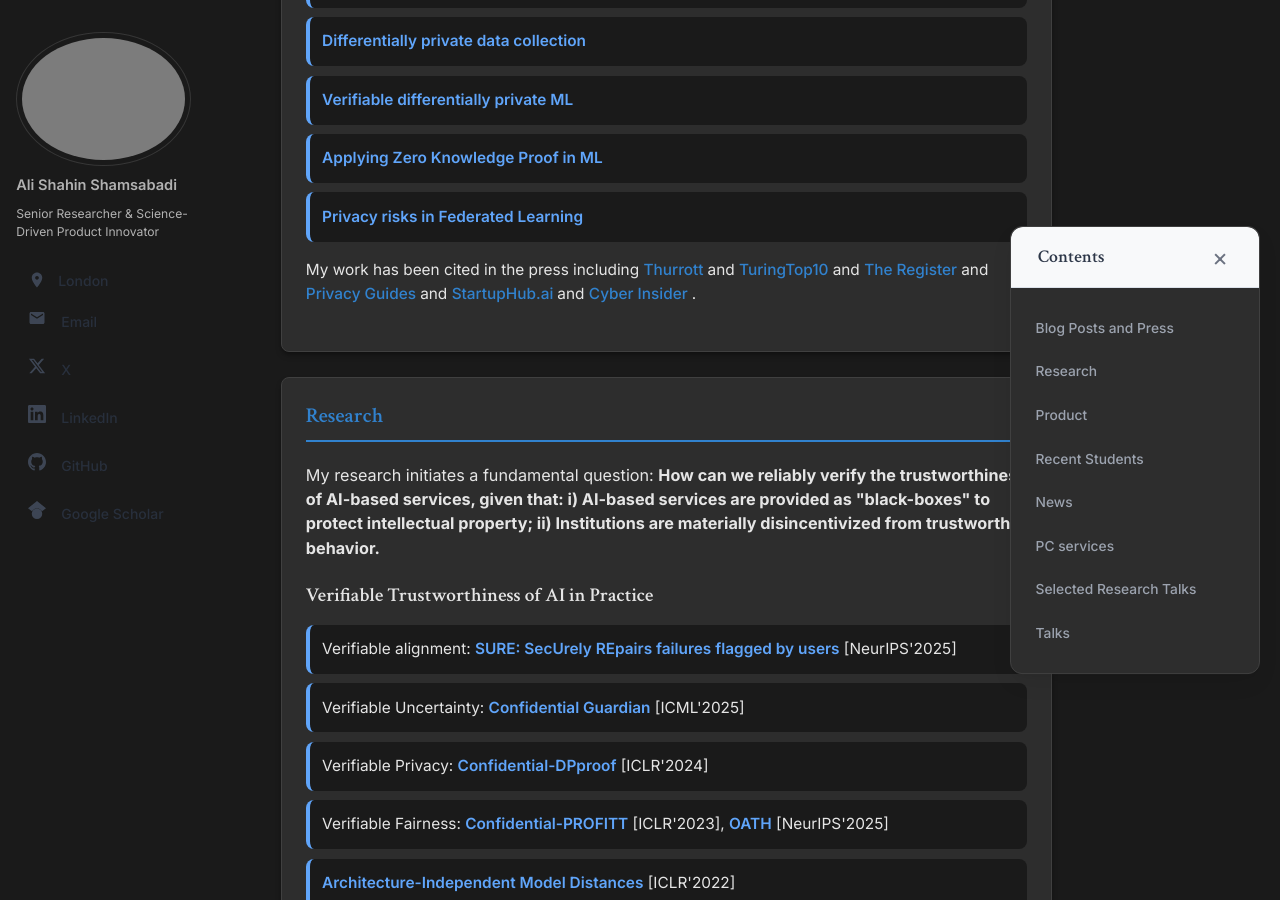
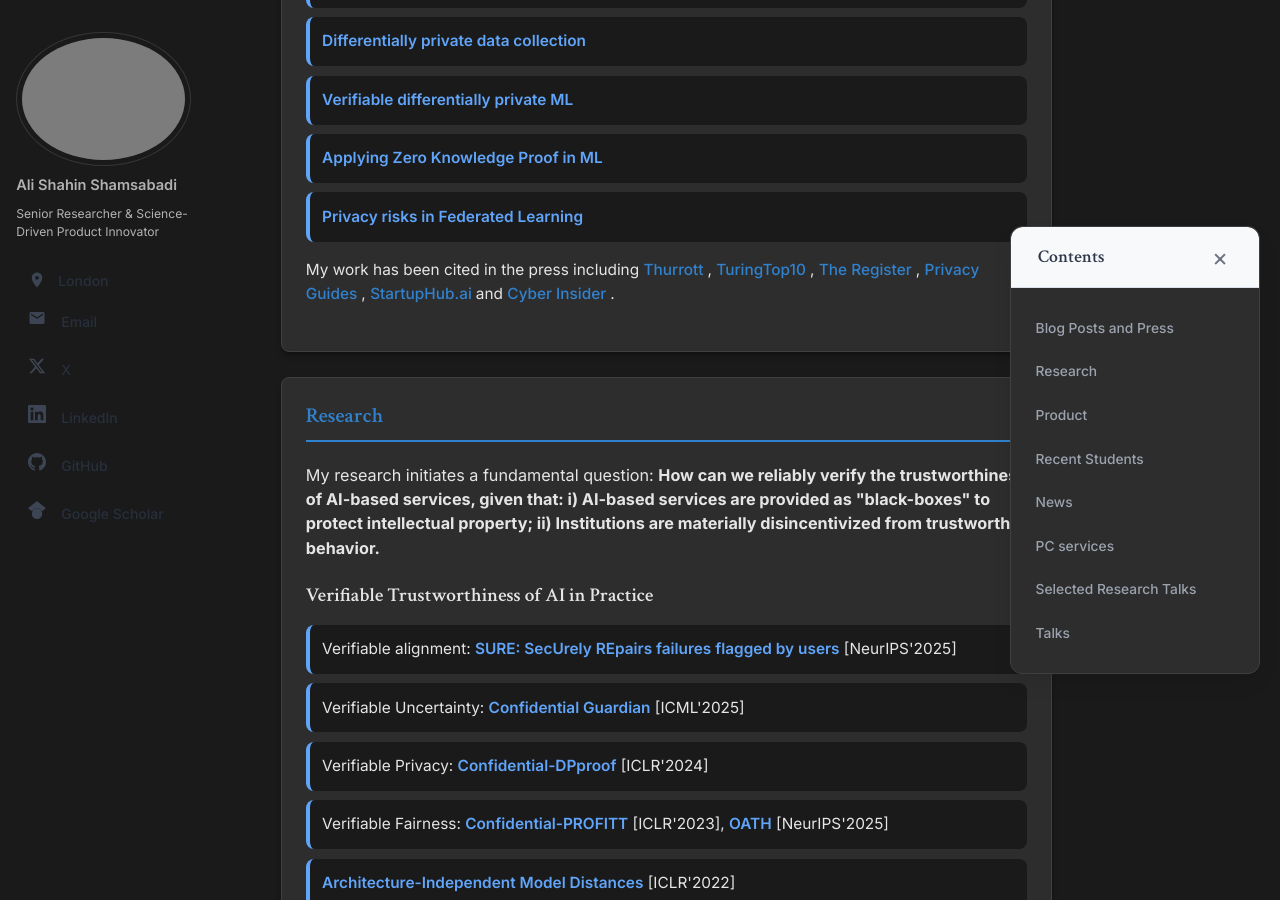
Before and after one commit to AliShahin/AliShahin.github.io, a Jekyll site: the page built from _pages/about.md, in a window 1280 px wide and 900 px high, scrolled down 526 px. Built offline with Jekyll 4.4.1, drawn with Linux system fonts in a browser that asks for light colours.

Commit message:
Update about.md

```diff
--- a/_pages/about.md
+++ b/_pages/about.md
@@ -42,16 +42,16 @@ redirect_from:
   My work has been cited in the press including
   <a href="https://www.thurrott.com/a-i/298422/brave-proposes-a-framework-to-ensure-machine-learning-models-are-trained-privately">
     Thurrott
-  </a> and
+  </a>,
   <a href="https://www.turing.ac.uk/sites/default/files/2023-06/pioneering_new_approaches_to_verifying_the_fairness_of_ai_models_0.pdf">
     TuringTop10
-  </a> and
+  </a>,
   <a href="https://www.theregister.com/2025/11/22/brave_leo_trusted_execution_environment/">
     The Register
-  </a> and
+  </a>,
   <a href="https://www.privacyguides.org/news/2025/11/20/brave-announces-verifiable-and-transparent-tee-support-in-leo/">
     Privacy Guides
-  </a> and
+  </a>,
   <a href="https://www.startuphub.ai/ai-news/ai-research/2025/verifiable-ai-privacy-brave-leos-tee-powered-breakthrough/">
     StartupHub.ai
   </a> and
```
